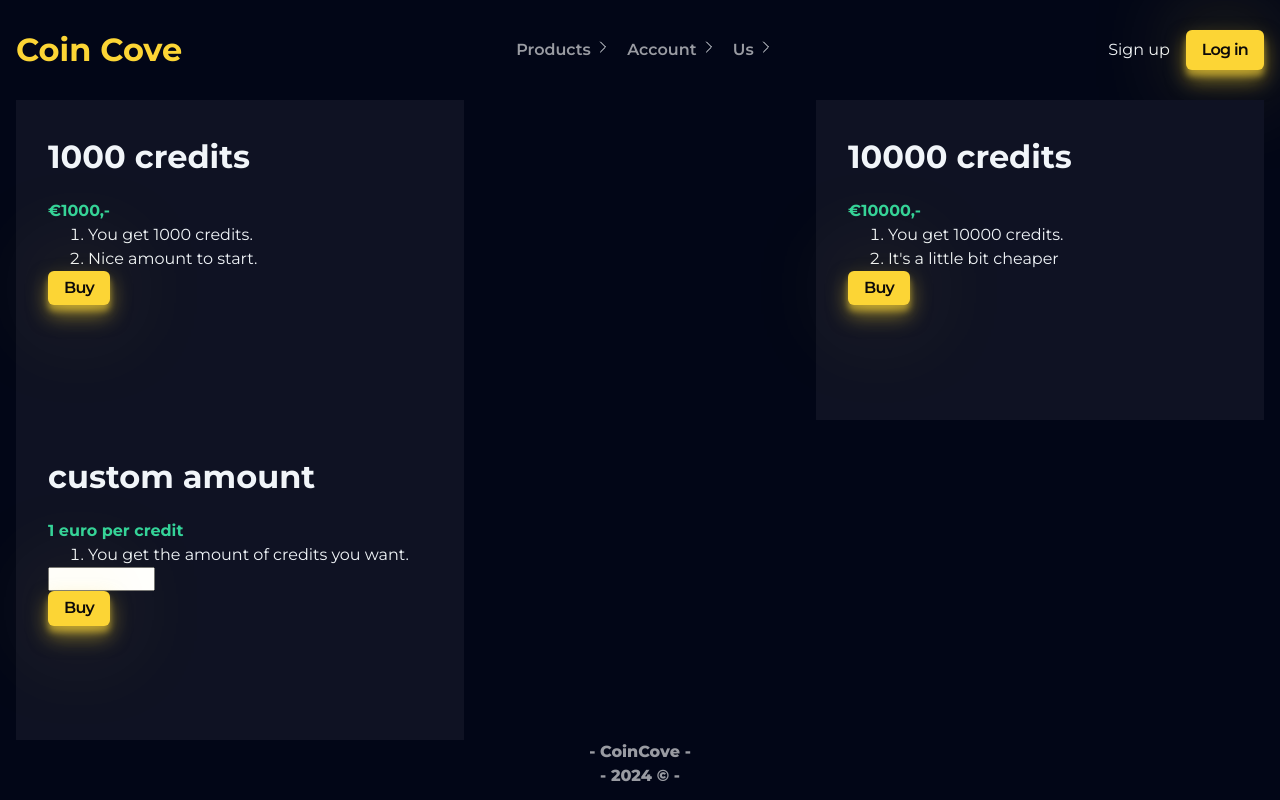
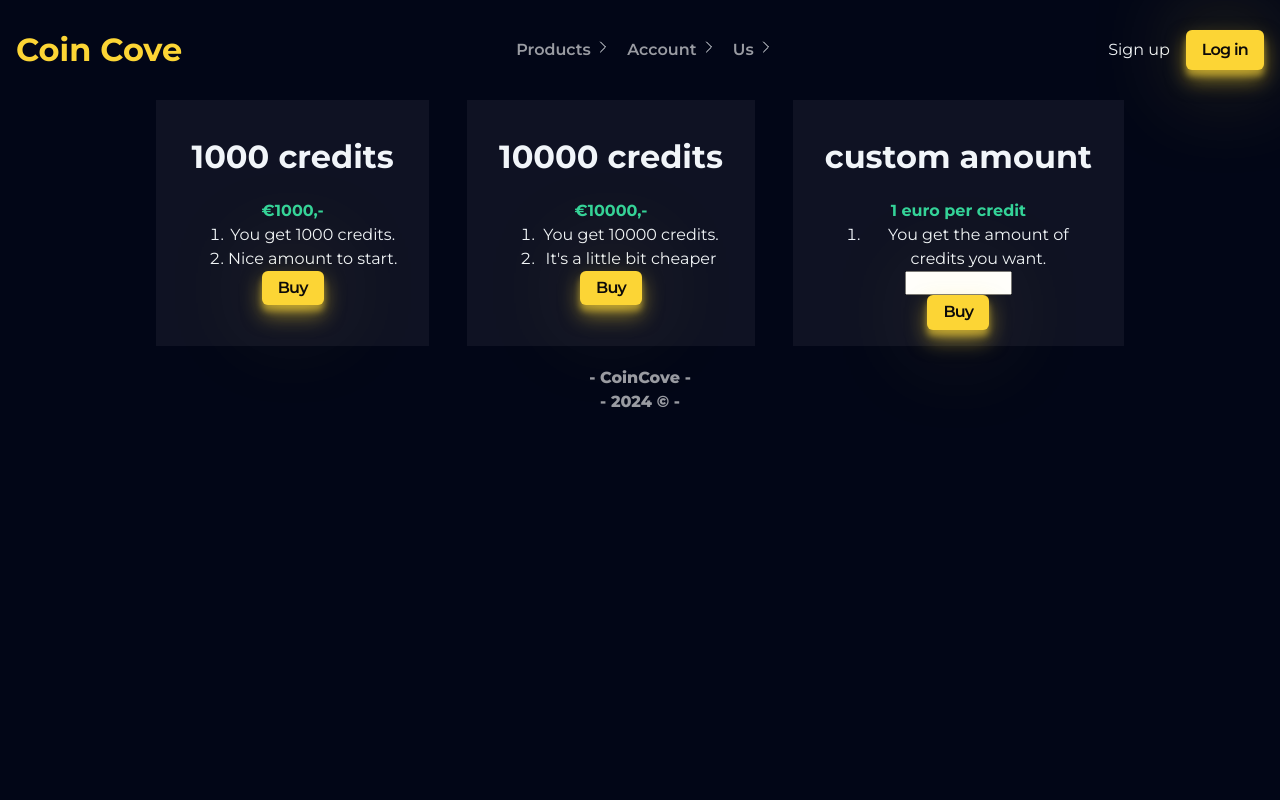
Before and after one commit to KaiVerschuren/Proftaak, a PHP site: page /credits.php in a window 1280 px wide. Run offline with PHP 8.4, Linux system fonts and the light colour scheme.

Commit message:
creditsUpdate

```diff
--- a/credits.php
+++ b/credits.php
@@ -5,7 +5,7 @@ include('./inc/php/dbconnection.php');
 head("Credits");
 headerFunction();
 ?>
-<body>
+<body class="credits">
     <div class="container creditsWrap">
         <section class="creditsCard">
             <H1>1000 credits</H1>
@@ -38,7 +38,9 @@ headerFunction();
             <p><strong> 1 euro per credit </strong></p>
             <ol>
                 <li>
-                    You get the amount of credits you want.
+                    You get the amount of
+                    <br>
+                    credits you want.
                 </li>
             </ol>
             <input type="number" min="1" max="99999999">
@@ -46,9 +48,12 @@ headerFunction();
             <button class="btn">Buy</button>
         </section>
     </div>
+
+    <footer class="creditsFooter">
+        <?php
+        footer()
+        ?>
+    <footer>
+
 </body>
 </html>
-
-<?php
-footer()
-?>
--- a/style/components/credits.css
+++ b/style/components/credits.css
@@ -1,30 +1,48 @@
 .creditsCard {
     padding: 1em 2em;
     background-color: var(--accent);
-    height: 20em;
+    max-height: 20em;
     aspect-ratio: 7/5;
-}
-
-.creditsWrap {
-    display: flex;
-    justify-content: space-between;
-    flex-wrap: wrap;
+    margin-bottom: 20px;
 }
 
 /* xs */
-/* @media (min-width: 475px) {} */
+@media (min-width: 475px) {
+    .creditsCard {
+        text-align: center;
+    }
+}
 
 /* sm */
-/* @media (min-width: 640px) {} */
+@media (min-width: 640px) {
+    .creditsWrap {
+        display: flex;
+        flex-direction: column;
+        justify-content: space-between;
+        max-width: 450px;
+    }
+}
 
 /* md */
 /* @media (min-width: 768px) {} */
 
 /* lg */
-/* @media (min-width: 1024px) {} */
+@media (min-width: 1024px) {
+    .creditsWrap {
+        flex-direction: row;
+        max-width: 1000px;
+    }
 
-/* xl */
-/* @media (min-width: 1280px) {} */
+    .creditsCard {
+        max-width: 450px;
+    }
+}
+
+/* @media (min-width: 1280px) {}  */
 
 /* 2xl */
 /* @media (min-width: 1536px) {} */
+
+.creditsFooter {
+
+}
--- a/style/components/history.css
+++ b/style/components/history.css
@@ -8,7 +8,89 @@
 
 }
 
+<<<<<<< Updated upstream
 .calculator_description{
     color: white;
     margin-left: 40%;
+=======
+.projectGrid {
+    display: flex;
+    width: 100%;
 }
+
+.project {
+    flex: 0 0 100%;
+    display: flex;
+    flex-direction: column;
+    align-items: center;
+    scroll-snap-align: start;
+}
+
+.photo {
+    width: 75%;
+    border-radius: 15px 0 0 15px;
+    object-fit: cover;
+}
+
+.description {
+    width: 75%;
+    background-color: var(--accent);
+    border-radius: 0 15px 15px 0;
+    display: flex;
+    align-items: center;
+    justify-content: center;
+    padding: 20px;
+    text-align: center;
+}
+
+.history_footer {
+    padding-top: 250px;
+}
+
+.mobileHistory {
+    display: flex;
+    flex-direction: column;
+}
+
+/* xs */
+/* @media (min-width: 475px) {} */
+
+/* sm */
+/* @media (min-width: 640px) {} */
+
+/* md */
+/* @media (min-width: 768px) {} */
+
+/* lg */
+@media (min-width: 1024px) {
+    .mobileHistory {
+        display: none;
+    }
+    .project {
+        flex-direction: row;
+    }
+    .slideshow-container {
+        display: flex;
+    }
+    .photo, .description {
+        width: 50%;
+    }
+}
+
+/* xl */
+/* @media (min-width: 1280px) {} */
+
+/* 2xl */
+/* @media (min-width: 1536px) {} */
+
+.creditsFooter {
+    position: absolute;
+    bottom: 0;
+    width: 100%;
+}
+
+.credits {
+    position: relative;
+    min-height: 100vh;
+>>>>>>> Stashed changes
+}
```
